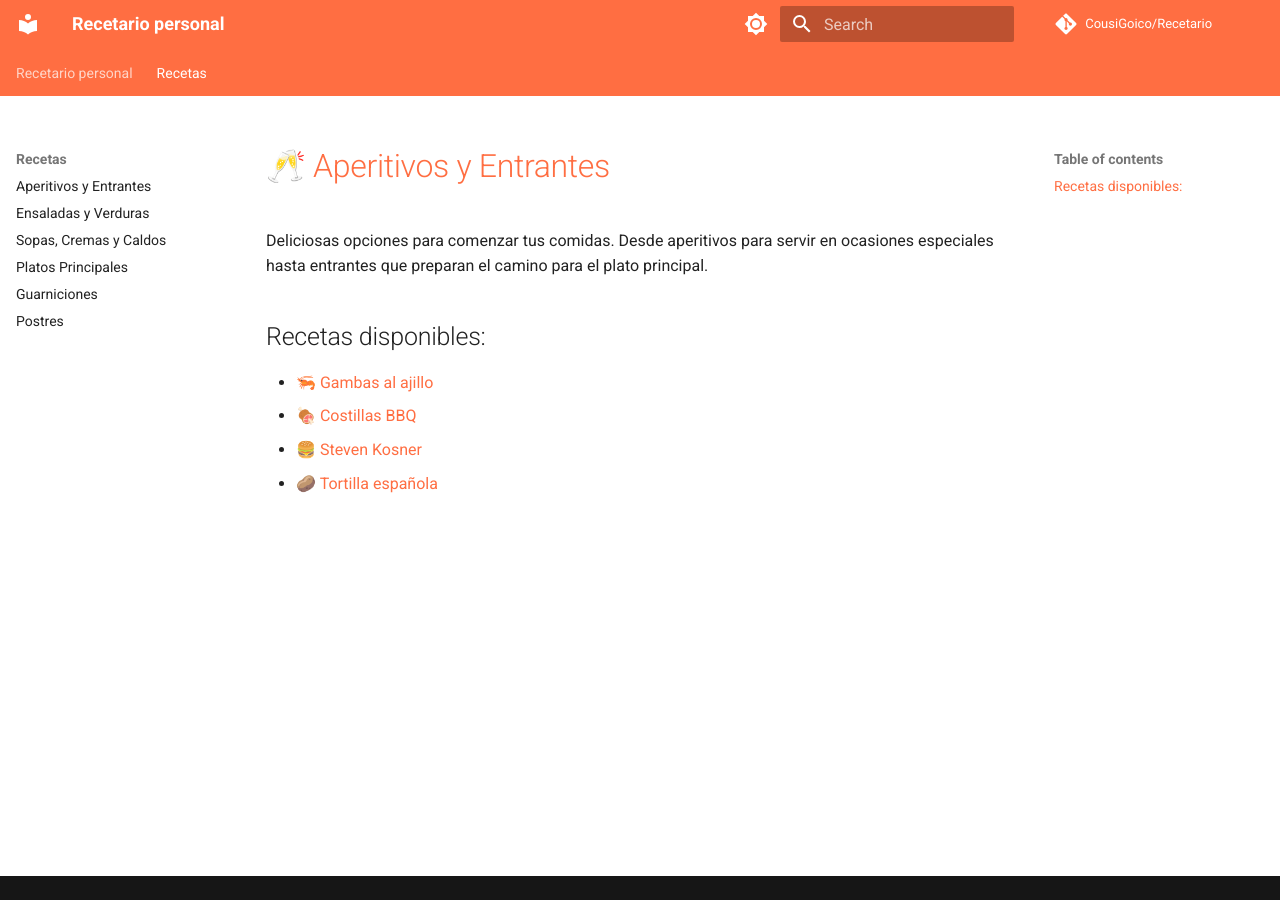
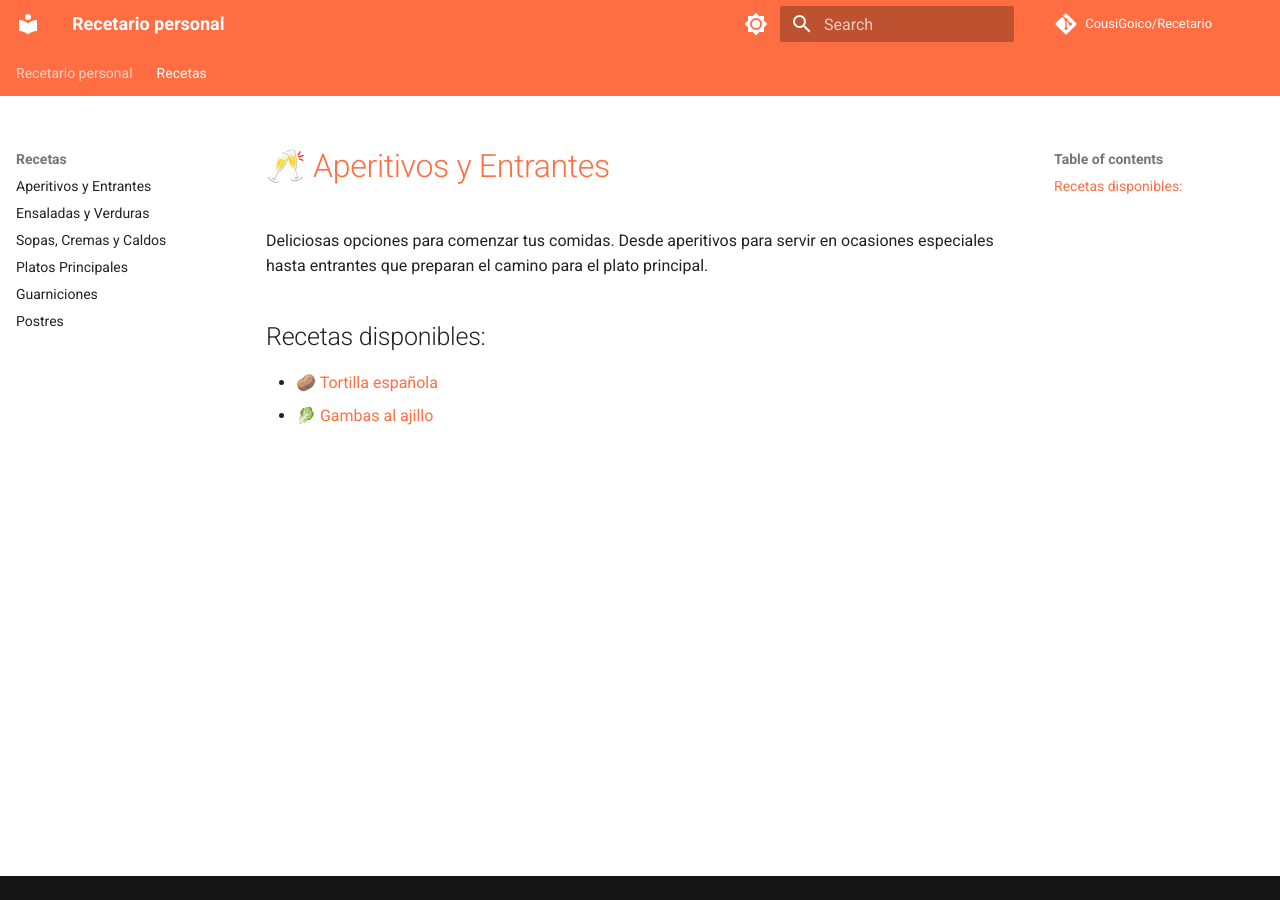
Before and after one commit to CousiGoico/Recetario, an MkDocs documentation site: the page built from docs/recetas/aperitivos-y-entrantes/README.md, in a window 1280 px wide. Built offline with MkDocs 1.6.1 and Material for MkDocs 9.7.7, drawn with Linux system fonts in a browser that asks for light colours; comment, search, counter and statistics services are not loaded.

Commit message:
Mover costillas-bbq y steven-kosner a platos-principales
- Mover costillas-bbq.md de aperitivos-y-entrantes a platos-principales
- Mover steven-kosner.md de aperitivos-y-entrantes a platos-principales
- Actualizar README de ambas categorías
- Aperitivos y Entrantes: 2 recetas (Tortilla española, Gambas al ajillo)
- Platos Principales: 12 recetas
- Compilación MkDocs verificada

```diff
--- a/docs/recetas/aperitivos-y-entrantes/README.md
+++ b/docs/recetas/aperitivos-y-entrantes/README.md
@@ -4,7 +4,5 @@ Deliciosas opciones para comenzar tus comidas. Desde aperitivos para servir en o
 
 ## Recetas disponibles:
 
-- 🦐 [Gambas al ajillo](gambas-al-ajillo.md)
-- 🍖 [Costillas BBQ](costillas-bbq.md)
-- 🍔 [Steven Kosner](steven-kosner.md)
 - 🥔 [Tortilla española](tortilla-espanola.md)
+- 🥬 [Gambas al ajillo](gambas-al-ajillo.md)
```
Also changed, not shown: docs/recetas/platos-principales/README.md (+2 -0 lines), docs/recetas/platos-principales/costillas-bbq.md (renamed from docs/recetas/aperitivos-y-entrantes/costillas-bbq.md), docs/recetas/platos-principales/steven-kosner.md (renamed from docs/recetas/aperitivos-y-entrantes/steven-kosner.md).
